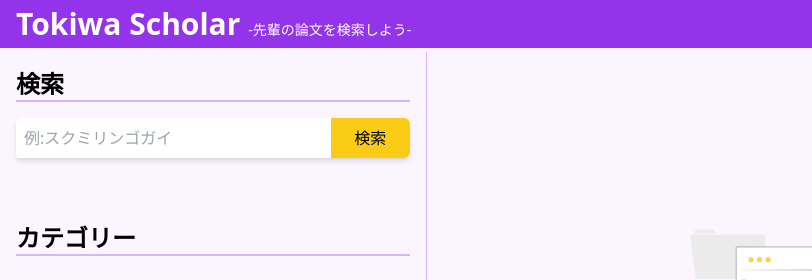
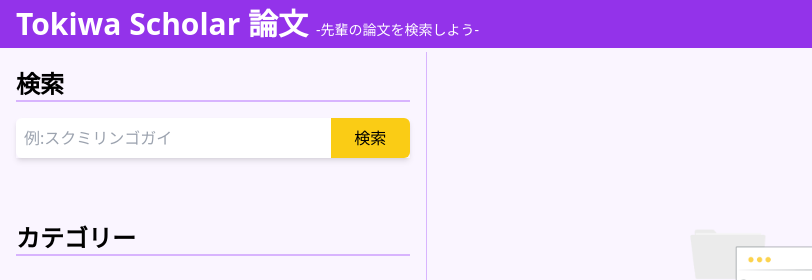
Before and after one commit to morozumi-yusaku/tokiwa, a plain HTML site: page index.html in a window 1280 px wide. Shown: the top 280 px of the page, 0-812 px from the left. Drawn offline with nearby package versions, Linux system fonts and the light colour scheme; no server answers.

Commit message:
Update index.html

```diff
--- a/index.html
+++ b/index.html
@@ -30,7 +30,7 @@
         <header class="bg-purple-600 w-full flex items-center justify-between h-12 px-2 text-white">
             <h1 class="text-3xl font-black flex">
                 <span class="ml-2">
-                    Tokiwa Scholar
+                    Tokiwa Scholar 論文
                     <span class="text-sm font-normal">-先輩の論文を検索しよう-</span>
                 </span>
             </h1>
```
